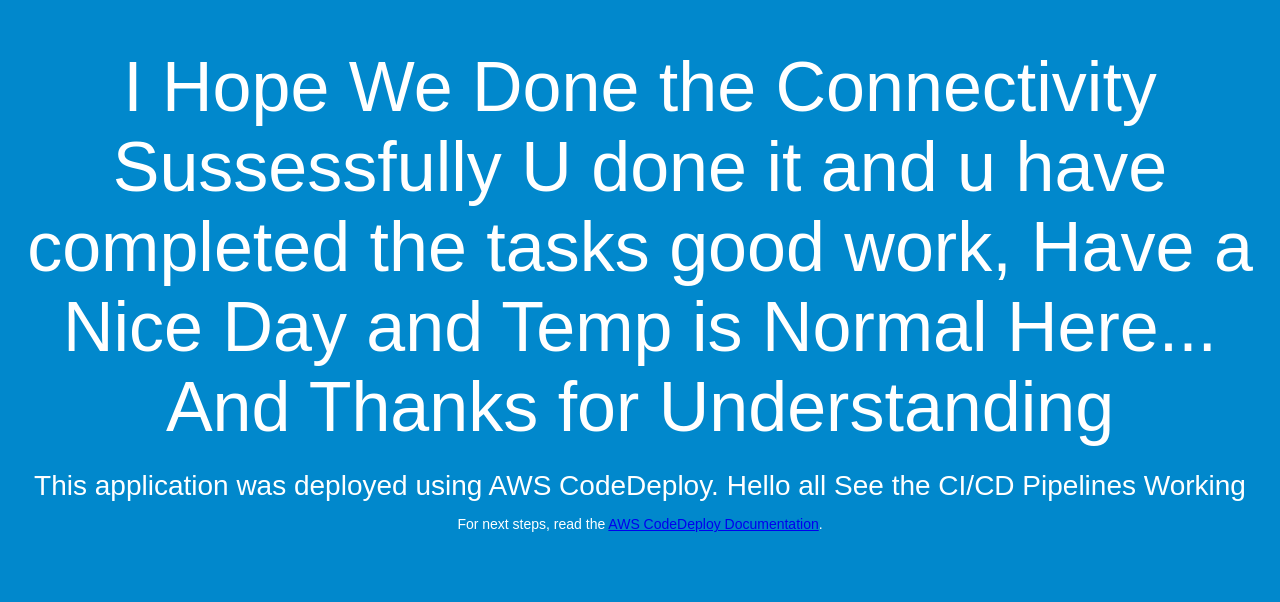
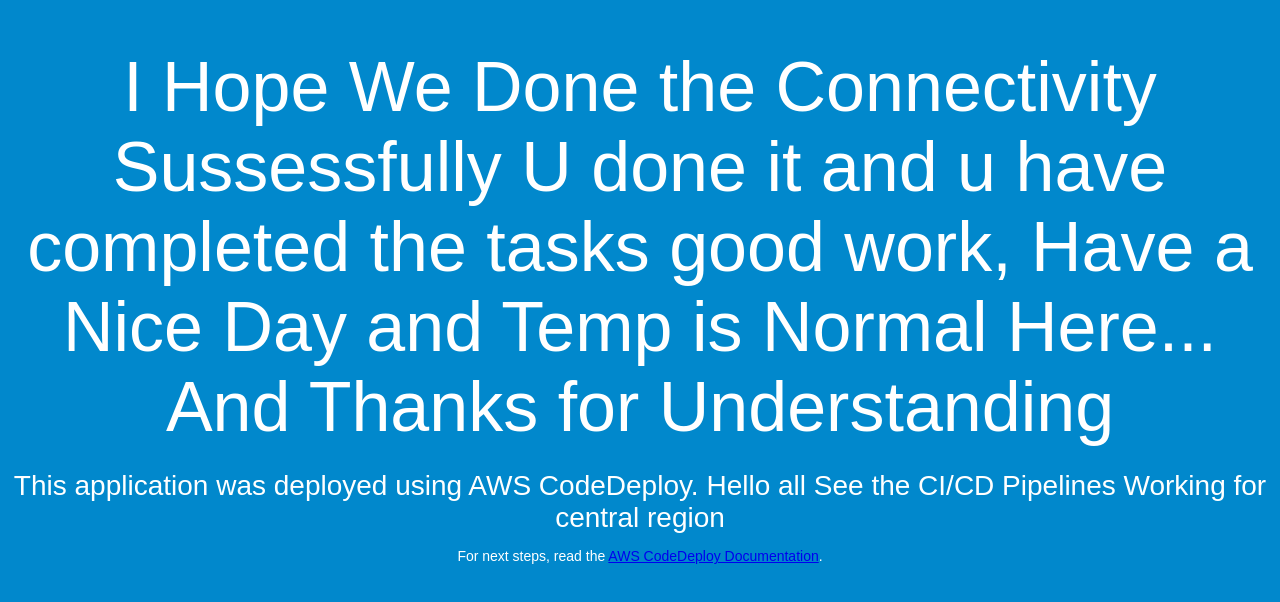
Before and after one commit to ushadeveops/Centralcode, a plain HTML site: page index.html in a window 1280 px wide. Drawn offline with Linux system fonts and the light colour scheme.

Commit message:
Update index.html

```diff
--- a/index.html
+++ b/index.html
@@ -27,7 +27,7 @@
 <body>
   <div align="center">
     <h1>I Hope We Done the Connectivity Sussessfully U done it and u have completed the tasks good work, Have a Nice Day and Temp is Normal Here... And Thanks for Understanding</h1>
-    <h2>This application was deployed using AWS CodeDeploy. Hello all See the CI/CD Pipelines Working </h2>
+    <h2>This application was deployed using AWS CodeDeploy. Hello all See the CI/CD Pipelines Working for central region </h2>
     <p>For next steps, read the <a href="http://aws.amazon.com/documentation/codedeploy">AWS CodeDeploy Documentation</a>.</p>
   </div>
 </body>
```
